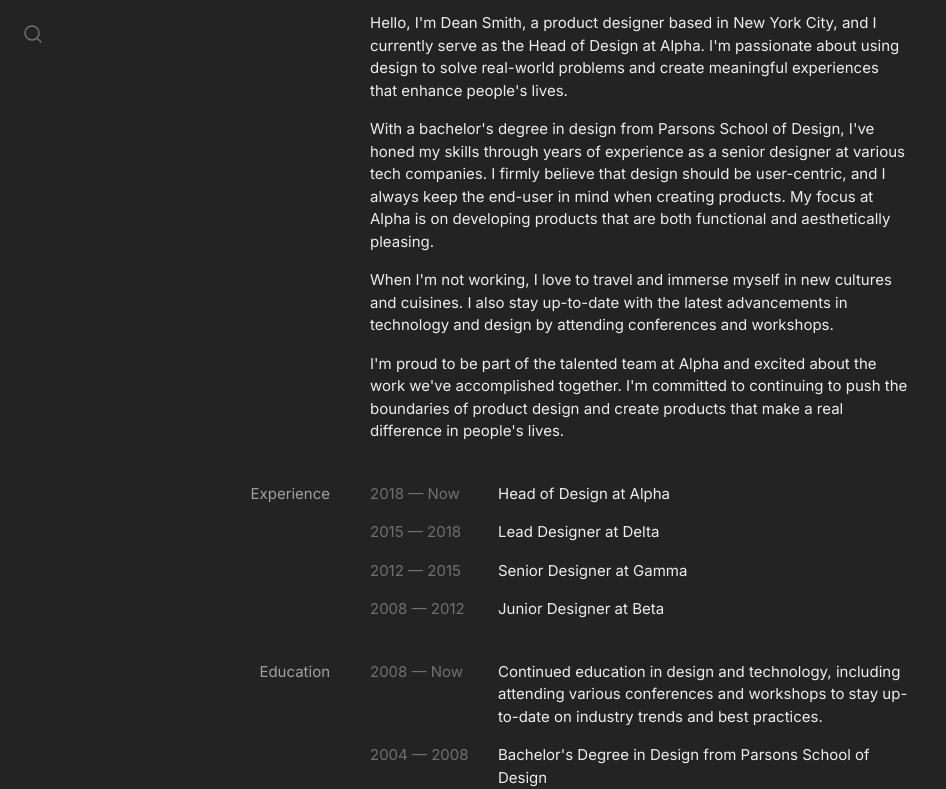
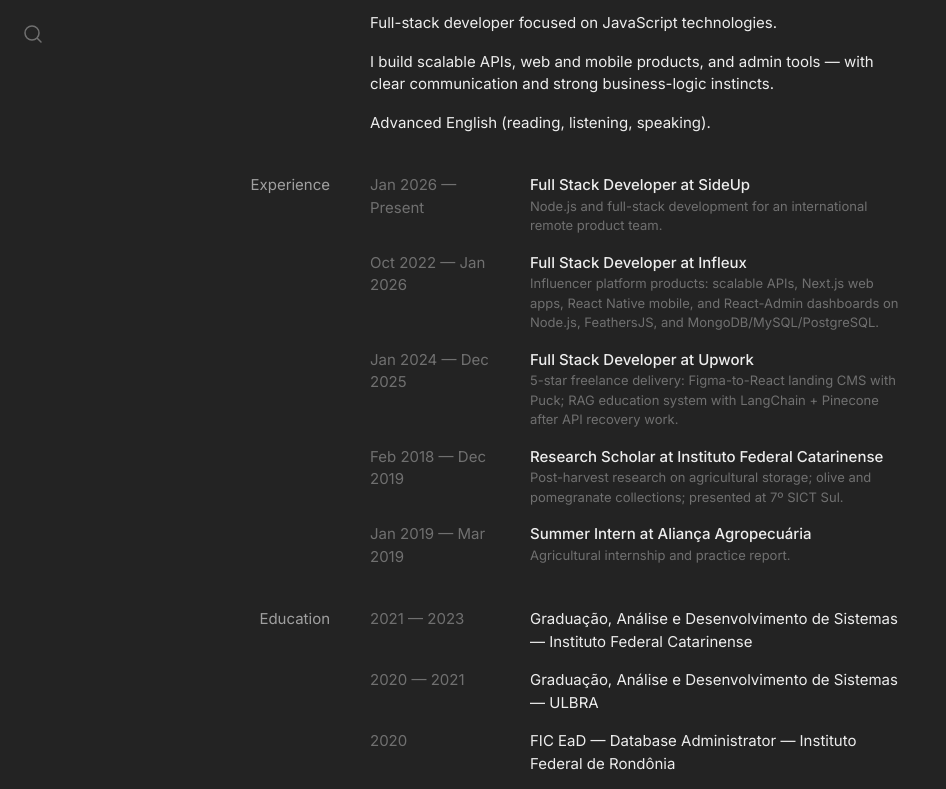
Before and after one commit to arielmell0/ultra-framer-template-clone, a Next.js app: page /about in a window 1280 px wide. Shown: the part 520-1309 px from the top of the page, without its empty margins (0-946 px from the left). Built offline with nearby package versions, Linux system fonts and the light colour scheme.

Commit message:
feat(about): update About page with Ariel experience and education

```diff
--- a/src/app/about/page.tsx
+++ b/src/app/about/page.tsx
@@ -1,31 +1,7 @@
 import Image from "next/image";
 import { LeftRailNav } from "@/components/LeftRailNav";
 import { Footer } from "@/components/Footer";
-
-const introParagraphs = [
-  "Hello, I'm Dean Smith, a product designer based in New York City, and I currently serve as the Head of Design at Alpha. I'm passionate about using design to solve real-world problems and create meaningful experiences that enhance people's lives.",
-  "With a bachelor's degree in design from Parsons School of Design, I've honed my skills through years of experience as a senior designer at various tech companies. I firmly believe that design should be user-centric, and I always keep the end-user in mind when creating products. My focus at Alpha is on developing products that are both functional and aesthetically pleasing.",
-  "When I'm not working, I love to travel and immerse myself in new cultures and cuisines. I also stay up-to-date with the latest advancements in technology and design by attending conferences and workshops.",
-  "I'm proud to be part of the talented team at Alpha and excited about the work we've accomplished together. I'm committed to continuing to push the boundaries of product design and create products that make a real difference in people's lives.",
-];
-
-const experience = [
-  { period: "2018 — Now", role: "Head of Design at Alpha" },
-  { period: "2015 — 2018", role: "Lead Designer at Delta" },
-  { period: "2012 — 2015", role: "Senior Designer at Gamma" },
-  { period: "2008 — 2012", role: "Junior Designer at Beta" },
-];
-
-const education = [
-  {
-    period: "2008 — Now",
-    desc: "Continued education in design and technology, including attending various conferences and workshops to stay up-to-date on industry trends and best practices.",
-  },
-  {
-    period: "2004 — 2008",
-    desc: "Bachelor's Degree in Design from Parsons School of Design",
-  },
-];
+import { profile } from "@/data/profile";
 
 export default function AboutPage() {
   return (
@@ -34,17 +10,18 @@
       <main className="w-full max-w-[540px] mx-auto px-4 md:px-0 py-10 flex flex-col gap-10">
         <header>
           <h1 className="text-2xl font-normal text-white">About</h1>
-          <p className="mt-2 text-xl text-[#707070]">A few things you should know</p>
+          <p className="mt-2 text-xl text-[#707070]">{profile.aboutSubtitle}</p>
         </header>
 
+        {/* Intro */}
         <section className="relative w-full">
           <h2 className="text-[15px] font-normal text-[#a0a0a0] mb-4 md:mb-0 md:absolute md:right-[calc(100%+40px)] md:top-0 md:text-right whitespace-nowrap">
             Intro
           </h2>
-          <div className="overflow-hidden rounded-xl mb-6">
+          <div className="overflow-hidden rounded-xl mb-6 bg-[#282828]">
             <Image
-              src="/images/about-photo.png"
-              alt="Dean Smith"
+              src={profile.aboutPhoto}
+              alt={profile.displayName}
               width={540}
               height={360}
               priority
@@ -52,35 +29,44 @@
             />
           </div>
           <div className="space-y-4 text-[15px] leading-[22.5px] text-[#ededed] w-full">
-            {introParagraphs.map((p, i) => (
+            {profile.about.map((p, i) => (
               <p key={i}>{p}</p>
             ))}
           </div>
         </section>
 
+        {/* Experience */}
         <section className="relative w-full">
           <h2 className="text-[15px] font-normal text-[#a0a0a0] mb-4 md:mb-0 md:absolute md:right-[calc(100%+40px)] md:top-0 md:text-right whitespace-nowrap">
             Experience
           </h2>
           <div className="space-y-4 w-full">
-            {experience.map((item, i) => (
-              <div key={i} className="flex items-baseline gap-4 text-[15px]">
-                <span className="w-28 shrink-0 text-[#707070]">{item.period}</span>
-                <span className="text-[#ededed]">{item.role}</span>
+            {profile.experience.map((item, i) => (
+              <div key={i} className="flex flex-col sm:flex-row sm:items-baseline gap-1 sm:gap-4 text-[15px]">
+                <span className="w-36 shrink-0 text-[#707070]">{item.period}</span>
+                <div className="flex flex-col">
+                  <span className="text-[#ededed] font-medium">
+                    {item.title} at {item.company}
+                  </span>
+                  <span className="text-[13px] text-[#707070]">{item.summary}</span>
+                </div>
               </div>
             ))}
           </div>
         </section>
 
+        {/* Education */}
         <section className="relative w-full">
           <h2 className="text-[15px] font-normal text-[#a0a0a0] mb-4 md:mb-0 md:absolute md:right-[calc(100%+40px)] md:top-0 md:text-right whitespace-nowrap">
             Education
           </h2>
           <div className="space-y-4 w-full">
-            {education.map((item, i) => (
-              <div key={i} className="flex items-baseline gap-4 text-[15px]">
-                <span className="w-28 shrink-0 text-[#707070]">{item.period}</span>
-                <span className="text-[#ededed] leading-[22.5px]">{item.desc}</span>
+            {profile.education.map((item, i) => (
+              <div key={i} className="flex flex-col sm:flex-row sm:items-baseline gap-1 sm:gap-4 text-[15px]">
+                <span className="w-36 shrink-0 text-[#707070]">{item.period}</span>
+                <span className="text-[#ededed] leading-[22.5px]">
+                  {item.degree} — {item.school}
+                </span>
               </div>
             ))}
           </div>
--- a/src/components/LeftRailNav.tsx
+++ b/src/components/LeftRailNav.tsx
@@ -24,7 +24,7 @@
 ];
 
 export function LeftRailNav() {
-  const pathname = usePathname();
+  const pathname = usePathname() || "";
 
   return (
     <nav className="fixed left-[21px] top-1/2 -translate-y-1/2 z-50 flex flex-col gap-[20px]">
```
Also changed, not shown: .specs/features/ariel-portfolio/tasks.md, 1 other file (tests, documents, lock files or other folders).
